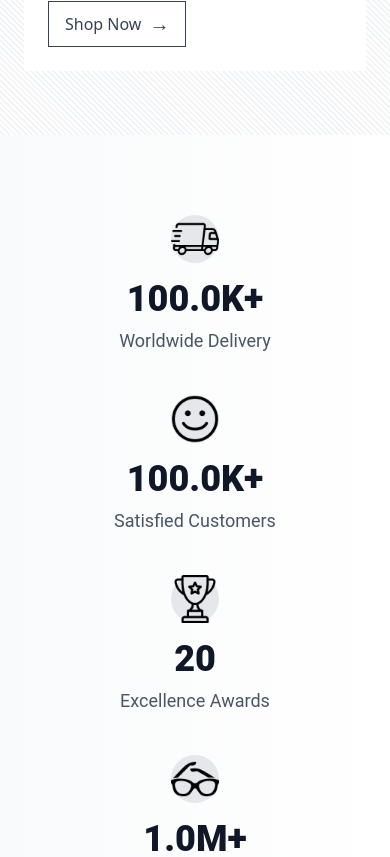
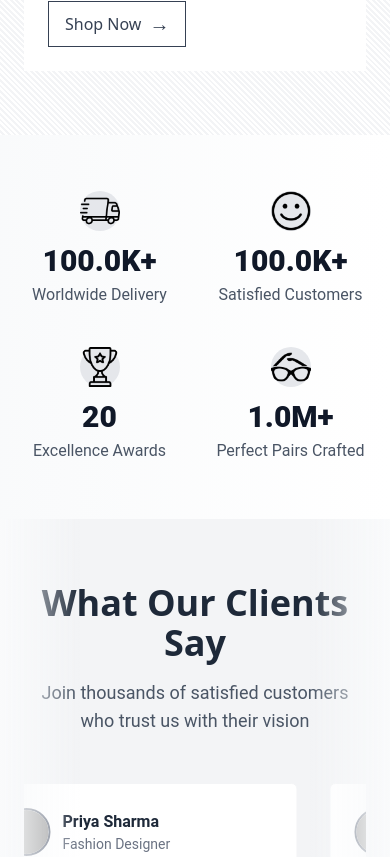
Before and after one commit to rahulgagrai25/Vision, a Next.js app: page / in a window 390 px wide. Shown: the part 6175-7032 px from the top of the page. Built offline with nearby package versions, Linux system fonts and the light colour scheme; grey boxes are pictures that could not be loaded.

Commit message:
updated mobile view

```diff
--- a/src/app/sections/Counting.tsx
+++ b/src/app/sections/Counting.tsx
@@ -14,36 +14,28 @@ function Counting() {
       value: 100000,
       label: "Worldwide Delivery",
       icon: (
-        <div className="w-12 h-12 mb-4 flex items-center justify-center bg-gray-200 rounded-full">
-          <img src="/icons/i_truck.png" alt="Truck icon" />
-        </div>
+        <img src="/icons/i_truck.png" alt="Truck icon" />
       ),
     },
     {
       value: 100000,
       label: "Satisfied Customers",
       icon: (
-        <div className="w-12 h-12 mb-4 flex items-center justify-center bg-gray-200 rounded-full">
-          <img src="/icons/i_smile.png" alt="Smile icon" />
-        </div>
+        <img src="/icons/i_smile.png" alt="Smile icon" />
       ),
     },
     {
       value: 20,
       label: "Excellence Awards",
       icon: (
-        <div className="w-12 h-12 mb-4 flex items-center justify-center bg-gray-200 rounded-full">
-          <img src="/icons/i_trophy.png" alt="Trophy icon" />
-        </div>
+        <img src="/icons/i_trophy.png" alt="Trophy icon" />
       ),
     },
     {
       value: 1000000,
       label: "Perfect Pairs Crafted",
       icon: (
-        <div className="w-12 h-12 mb-4 flex items-center justify-center bg-gray-200 rounded-full">
-          <img src="/icons/i_glass.png" alt="Glasses icon" />
-        </div>
+        <img src="/icons/i_glass.png" alt="Glasses icon" />
       ),
     },
   ];
@@ -73,15 +65,29 @@ function Counting() {
     },
   };
 
+  const iconVariants = {
+    hidden: { opacity: 0, scale: 0.8 },
+    visible: {
+      opacity: 1,
+      scale: 1,
+      transition: {
+        type: "spring",
+        stiffness: 300,
+        damping: 20,
+        duration: 0.6
+      },
+    },
+  };
+
   return (
     <motion.div
-      className="py-20 bg-gradient-to-r from-gray-50 to-white font-['Roboto']"
+      className="py-12 md:py-20 bg-gradient-to-r from-gray-50 to-white font-['Roboto']"
       variants={containerVariants}
       initial="hidden"
       whileInView="visible"
       viewport={{ once: true, amount: 0.3 }}
     >
-      <div className="max-w-6xl mx-auto px-6 grid grid-cols-1 sm:grid-cols-2 md:grid-cols-4 gap-10 text-center">
+      <div className="max-w-6xl mx-auto px-4 md:px-6 grid grid-cols-2 sm:grid-cols-2 md:grid-cols-4 gap-6 md:gap-10 text-center">
         {stats.map((stat, i) => (
           <CounterCard
             key={i}
@@ -89,6 +95,7 @@ function Counting() {
             label={stat.label}
             icon={stat.icon}
             variants={cardVariants}
+            iconVariants={iconVariants}
           />
         ))}
       </div>
@@ -101,9 +108,10 @@ interface CounterCardProps {
   label: string;
   icon: React.ReactNode;
   variants: any;
+  iconVariants: any;
 }
 
-function CounterCard({ value, label, icon, variants }: CounterCardProps) {
+function CounterCard({ value, label, icon, variants, iconVariants }: CounterCardProps) {
   const [count, setCount] = useState(0);
 
   React.useEffect(() => {
@@ -130,14 +138,22 @@ function CounterCard({ value, label, icon, variants }: CounterCardProps) {
 
   return (
     <motion.div
-      className="flex flex-col items-center"
+      className="flex flex-col items-center p-2 md:p-0"
       variants={variants}
     >
-      {icon}
-      <h3 className="text-4xl font-extrabold text-gray-900 mb-2">
+      <motion.div
+        className="w-10 h-10 md:w-12 md:h-12 mb-3 md:mb-4 flex items-center justify-center bg-gray-200 rounded-full"
+        variants={iconVariants}
+        initial="hidden"
+        whileInView="visible"
+        viewport={{ once: true }}
+      >
+        {icon}
+      </motion.div>
+      <h3 className="text-3xl md:text-4xl font-extrabold text-gray-900 mb-1 md:mb-2">
         {formatValue(count)}
       </h3>
-      <p className="text-gray-600 text-lg">{label}</p>
+      <p className="text-gray-600 text-base md:text-lg">{label}</p>
     </motion.div>
   );
 }
```
